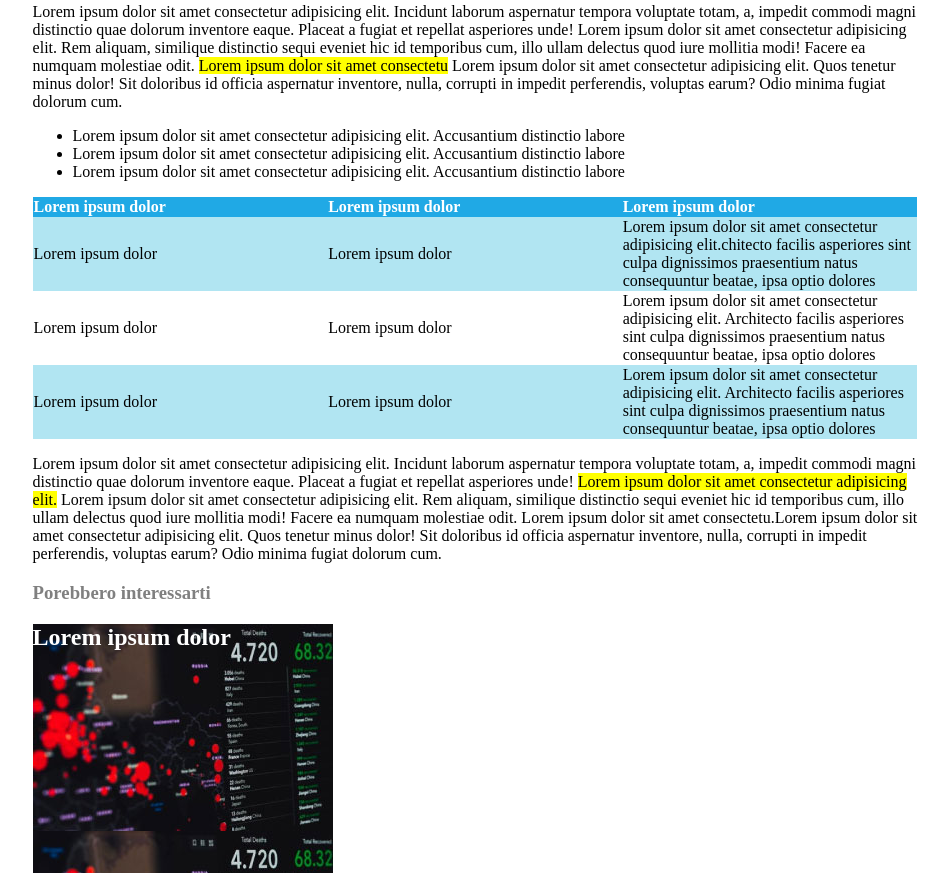
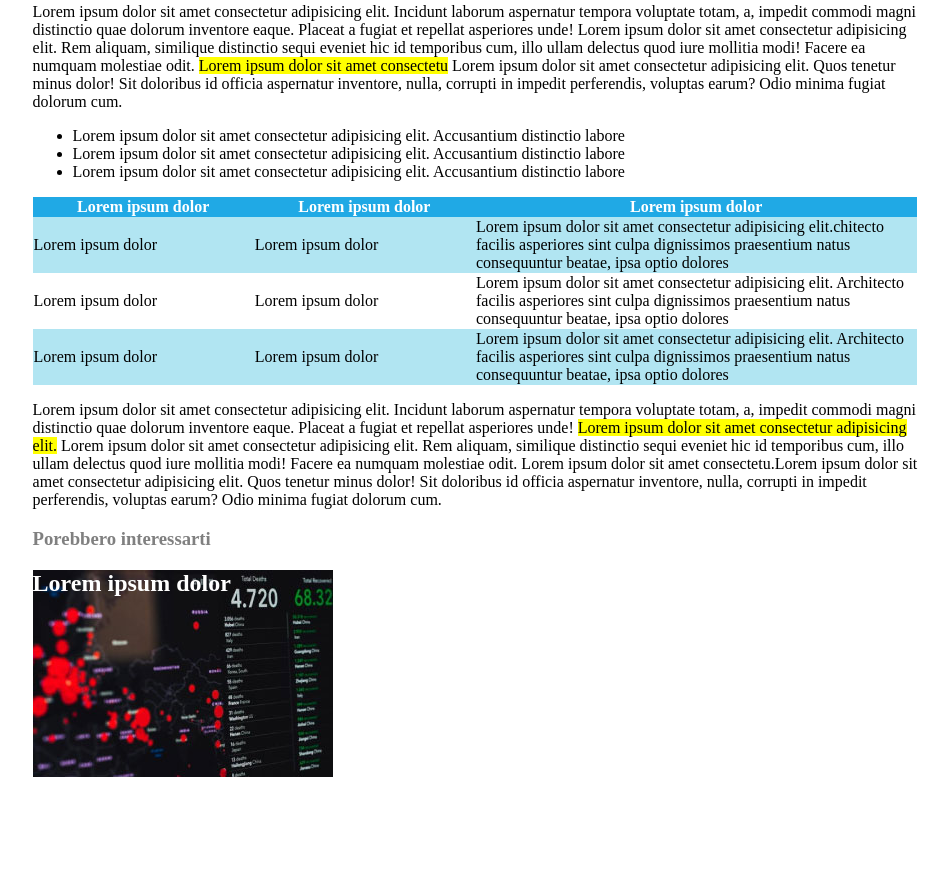
Before and after one commit to mariklim/html-css-booleaner, a plain HTML site: page index.html in a window 1280 px wide. Shown: the part 1178-2051 px from the top of the page, without its empty margins (165-1114 px from the left). Drawn offline with Linux system fonts and the light colour scheme.

Commit message:
Change Width Table and change bakgrpund-repeat

```diff
--- a/css/style.css
+++ b/css/style.css
@@ -61,7 +61,10 @@ thead{
     color: white;
     width: 300px;
     height: 300px;
-    background-image: url(../img/graph.jpg)
+    background-image: url(../img/graph.jpg);
+    background-repeat: no-repeat;
+
+
 }
 
 
@@ -70,10 +73,9 @@ thead{
     color: white;
     width: 300px;
     height: 300px;
-    background-image: url(../img/monitor.jpg)
+    background-image: url(../img/monitor.jpg);
+    background-repeat: no-repeat;
 }
-
-tr>th{
-    width: 300px;
-    text-align: left;
+.colonna{
+    width: 50%;
 }
--- a/index.html
+++ b/index.html
@@ -86,7 +86,7 @@
                       <tr>
                           <th>Lorem ipsum dolor</th>
                           <th>Lorem ipsum dolor</th>
-                          <th>Lorem ipsum dolor</th>
+                          <th class="colonna">Lorem ipsum dolor</th>
                       </tr>
                   </thead>
                   <tbody>
```
